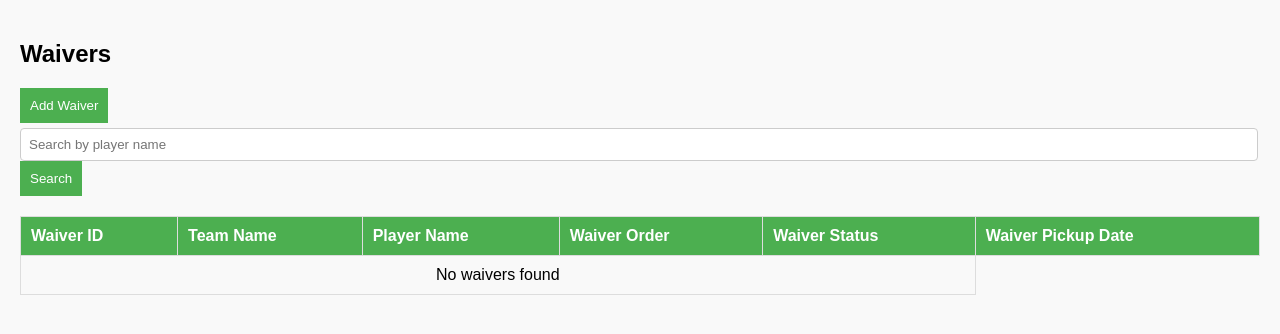
After one commit to DanielAlexanderTorres817/Fantasy-League-DB, a Flask app: page /waivers in a window 1280 px wide. The commit adds this page. Shown: the top 334 px of the page. Run offline with Flask 3, Linux system fonts and the light colour scheme; the visitor is signed in with stand-in values (Sample User, id 1); some libraries are stand-ins or nearby versions.

Commit message:
Added waivers, Daniel should check if adding waivers works

```diff
--- a/templates/teams.html
+++ b/templates/teams.html
@@ -149,5 +149,7 @@
         }
     </script>
 
+    <button type="button" onclick="window.location.href='{{ url_for('views.waivers') }}'">View Waivers</button>
+
 </body>
 </html>
--- /dev/null
+++ b/templates/waivers.html
@@ -0,0 +1,110 @@
+<!DOCTYPE html>
+<html lang="en">
+<head>
+    <meta charset="UTF-8">
+    <meta name="viewport" content="width=device-width, initial-scale=1.0">
+    <title>Waivers</title>
+    <style>
+        body {
+            font-family: Arial, sans-serif;
+            background-color: #f9f9f9;
+            margin: 0; padding: 20px;
+        }
+        table { width: 100%; border-collapse: collapse; margin-top: 20px; }
+        th, td { padding: 10px; border: 1px solid #ddd; text-align: left; }
+        th { background-color: #4CAF50; color: white; }
+        input { padding: 8px; margin-top: 5px; width: calc(100% - 20px); border: 1px solid #ccc; border-radius: 4px; }
+        button { padding: 10px; background: #4CAF50; color: #fff; border: none; cursor: pointer; }
+        button:hover { background: #45a049; }
+        .add-form { display: none; background: #f4f4f4; padding: 15px; margin-top: 10px; border: 1px solid #ddd; }
+        .flash-messages {color: red; font-size: 14px; margin-bottom: 20px; }
+        .flash-messages.success { color: green; }
+        .flash-messages ul { list-style-type: none; padding: 0; }
+        .flash-messages li { margin-bottom: 10px; }
+    </style>
+</head>
+<body>
+    <h2>Waivers</h2>
+
+    <!-- Flash Message Section -->
+    {% with messages = get_flashed_messages(with_categories=true) %}
+        {% if messages %}
+            <div class="flash-messages">
+                <ul>
+                    {% for category, message in messages %}
+                        <li class="{{ category }}">{{ message }}</li>
+                    {% endfor %}
+                </ul>
+            </div>
+        {% endif %}
+    {% endwith %}
+
+    <!-- Add Waiver Button -->
+    <button type="button" onclick="showAddForm()">Add Waiver</button>
+
+    <!-- Add Waiver Form -->
+    <div id="add-form" class="add-form">
+        <form method="POST" action="{{ url_for('views.waivers') }}">
+            <!-- Form fields for waiver details -->
+            <input type="text" name="team_id" placeholder="Team ID">
+            <input type="text" name="player_id" placeholder="Player ID">
+            <input type="number" name="waiver_order" placeholder="Waiver Order">
+            <label for="waiver_status">Waiver Status</label>
+            <input type="checkbox" name="waiver_status"> Approved
+            <button type="submit">Add Waiver</button>
+        </form>
+    </div>
+
+    <form method="GET" action="/waivers">
+        <input type="text" name="search" placeholder="Search by player name" value="{{ search_query }}">
+        <button type="submit">Search</button>
+    </form>
+
+    <table>
+        <thead>
+            <tr>
+                <th>Waiver ID</th>
+                <th>Team Name</th>
+                <th>Player Name</th>
+                <th>Waiver Order</th>
+                <th>Waiver Status</th>
+                <th>Waiver Pickup Date</th>
+            </tr>
+        </thead>
+        <tbody>
+            {% for waiver in waivers %}
+            <tr>
+                <td>{{ waiver.Waiver_ID }}</td>
+                <td>{{ waiver.team.TeamName }}</td>
+                <td>{{ waiver.player.FullName }}</td>
+                <td>{{ waiver.WaiverOrder }}</td>
+                <td>
+                    {% if waiver.WaiverStatus == 'A' %}
+                        Approved
+                    {% else %}
+                        Pending
+                    {% endif %}
+                </td>
+                <td>{{ waiver.WaiverPickupDate }}</td>
+            </tr>
+            {% else %}
+            <tr>
+                <td colspan="5" style="text-align:center;">No waivers found</td>
+            </tr>
+            {% endfor %}
+        </tbody>
+    </table>
+
+    <script>
+        // Show Add Waiver form
+        function showAddForm() {
+            document.getElementById('add-form').style.display = 'block';
+        }
+
+        // Hide Add Waiver form
+        function hideAddForm() {
+            document.getElementById('add-form').style.display = 'none';
+        }
+    </script>
+</body>
+</html>
--- a/views.py
+++ b/views.py
@@ -2,7 +2,7 @@ from flask import Blueprint, render_template, request, redirect, url_for, flash,
 from werkzeug.security import generate_password_hash, check_password_hash
 from flask_bcrypt import Bcrypt
 
-from models import User, League, Team, Player, PlayerStatistics, db, update_team_ranking, Draft, Draft_Players, Trade, Match, update_match_status, MatchEvent
+from models import User, League, Team, Player, PlayerStatistics, db, update_team_ranking, Draft, Draft_Players, Trade, Match, update_match_status, MatchEvent, Waiver
 from functools import wraps
 
 
@@ -676,7 +676,7 @@ def edit_match():
     return redirect(url_for("views.matches"))
 
 
-@views.route('/matches/delete/<int:id>', methods=['POST'])
+@views.route('/matches/delete/<int:id>', methods=["POST"])
 def delete_match(id):
     if "user" not in session:
         flash("You need to log in to access this page.", "error")
@@ -704,3 +704,59 @@ def roles_required(*roles):
             return func(*args, **kwargs)
         return wrapper
     return decorator
+
+
+@views.route("/waivers", methods=["GET", "POST"])
+def waivers():
+    if "user" not in session:
+        flash("You need to log in to access this page.", "error")
+        return redirect(url_for("views.login"))
+
+    owner = User.query.filter_by(username=session["user"]).first()
+
+    # Handle adding a new waiver
+    if request.method == "POST":
+        team_id = request.form.get("team_id")
+        team = Team.query.get(team_id)
+        if team is None:
+            flash("This team ID does not exist. \n No changes saved.", "error")
+            return redirect(url_for("views.waivers"))
+        # only owner can add waiver for team
+        if team.Owner != owner.id:
+            flash("You do not have permission to add a waiver for this team. \n No changes saved.", "error")
+            return redirect(url_for("views.waivers"))
+
+        league_id = request.form.get("league_id")
+        waiver_order = request.form.get("waiver_order")
+        status_value = request.form.get("waiver_status")
+
+        # Convert the checkbox value to 'a' for active or 'i' for inactive
+        if status_value == 'on':
+            waiver_status = 'A'
+        else:
+            waiver_status = 'P'
+
+        if not team_id or not league_id:
+            flash("Team ID, and League ID are required.", "error")
+            return redirect(url_for("views.waivers"))
+
+        new_waiver = Waiver(
+            Team_ID=team_id,
+            League_ID=league_id,
+            WaiverOrder=waiver_order,
+            WaiverStatus = waiver_status,
+        )
+        db.session.add(new_waiver)
+        db.session.commit()
+        flash("Waiver added successfully!", "success")
+        return redirect(url_for("views.waivers"))
+
+    search_query = request.args.get("search", "")
+    if search_query:
+        waivers = Waiver.query.join(Player).filter(
+            Player.FullName.ilike(f"%{search_query}%")
+        ).all()
+    else:
+        waivers = Waiver.query.all()
+
+    return render_template("waivers.html", waivers=waivers, search_query=search_query)
```
Also changed, not shown: models.py (+28 -0 lines).
